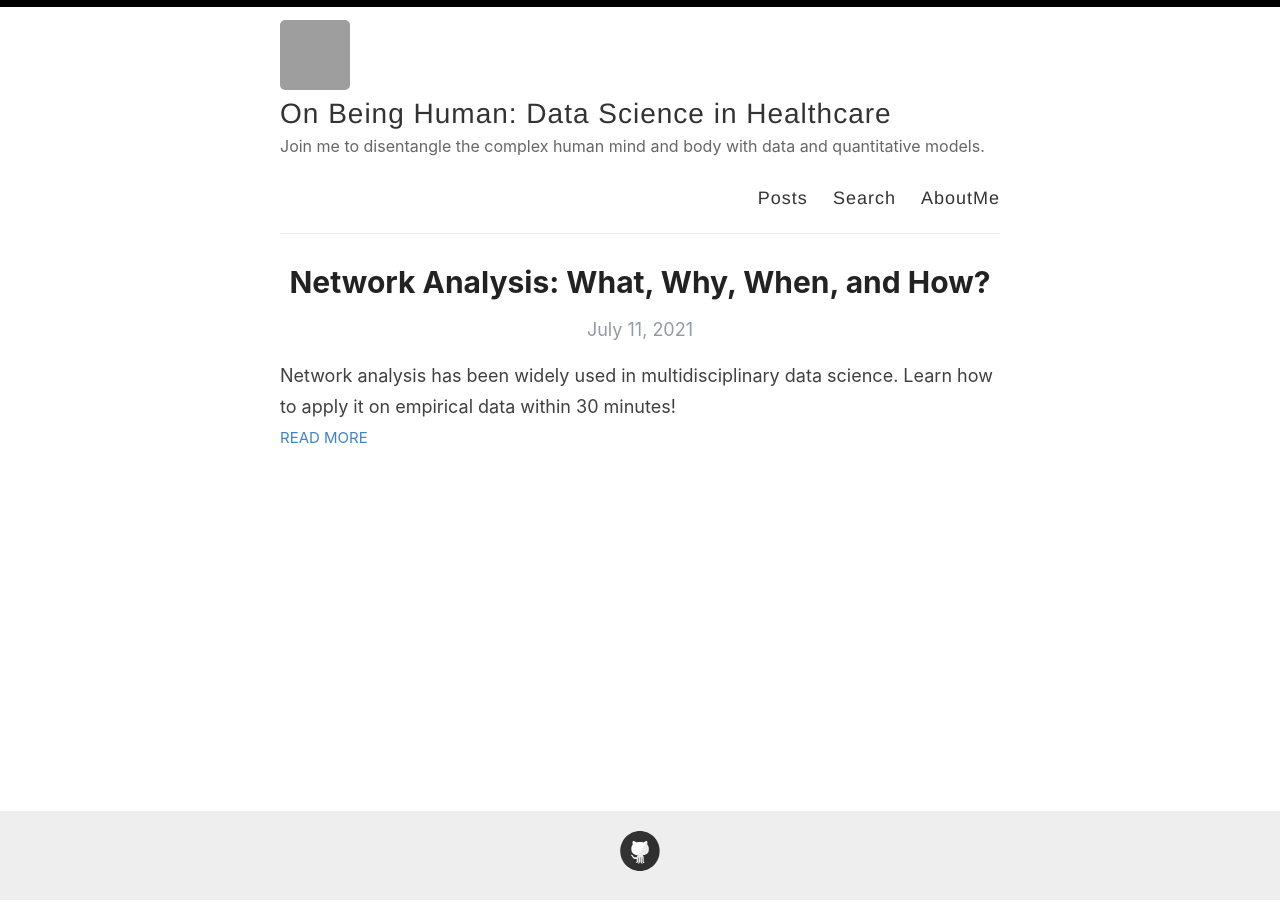
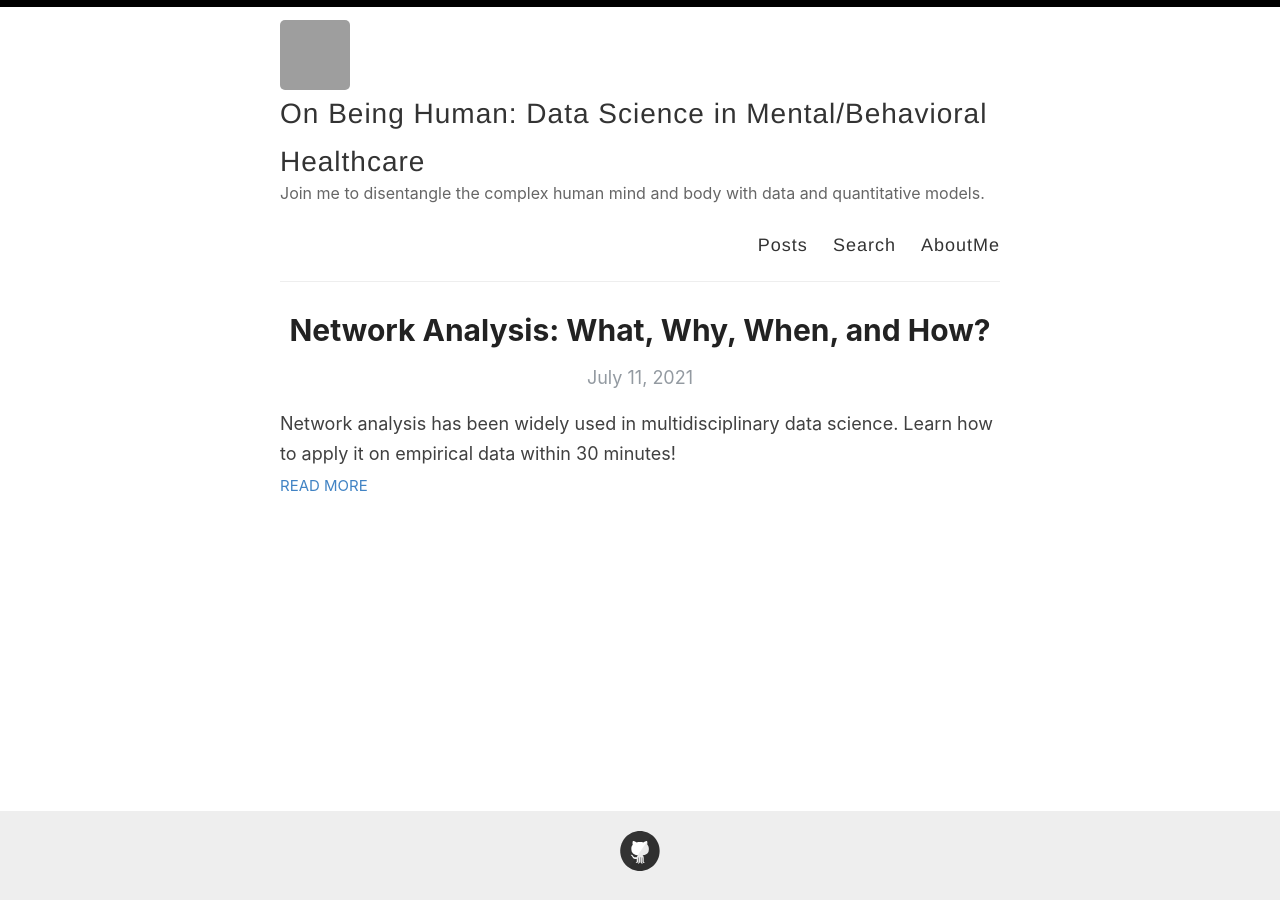
Before and after one commit to sin-ying-lin/sin-ying-lin.github.io, a Jekyll site: the page built from index.html, in a window 1280 px wide. Built offline with Jekyll 4.4.1, drawn with Linux system fonts in a browser that asks for light colours; the list of posts is cut into pages by our own code; grey boxes are pictures that could not be loaded.

Commit message:
Update _config.yml

```diff
--- a/_config.yml
+++ b/_config.yml
@@ -3,10 +3,10 @@
 #
 
 # Name of your site (displayed in the header)
-name: "On Being Human: Data Science in Healthcare"
+name: "On Being Human: Data Science in Mental/Behavioral Healthcare"
 
 # Name of the author
-author: Elaina Lin
+author: Sin-Ying Lin
 
 # Short bio or description (displayed in the header)
 description: Join me to disentangle the complex human mind and body with data and quantitative models.
```
